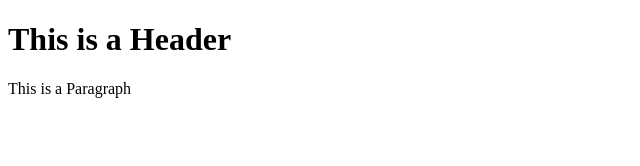
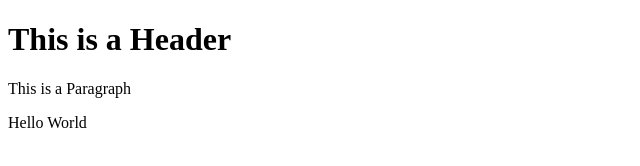
Before and after one commit to AnaMz11/git-test, a website: page index.html in a window 1280 px wide. Shown: the full height of the page, 0-640 px from the left. Drawn offline with Linux system fonts and the light colour scheme.

Commit message:
using NPM

```diff
--- a/index.html
+++ b/index.html
@@ -8,6 +8,7 @@
 <body>
   <h1>This is a Header</h1>
   <p>This is a Paragraph</p>
+  <p>Hello World</p>
 
 </body>
 </html>
```
Also changed, not shown: package.json (added, +24 -0 lines), 2 other files.
